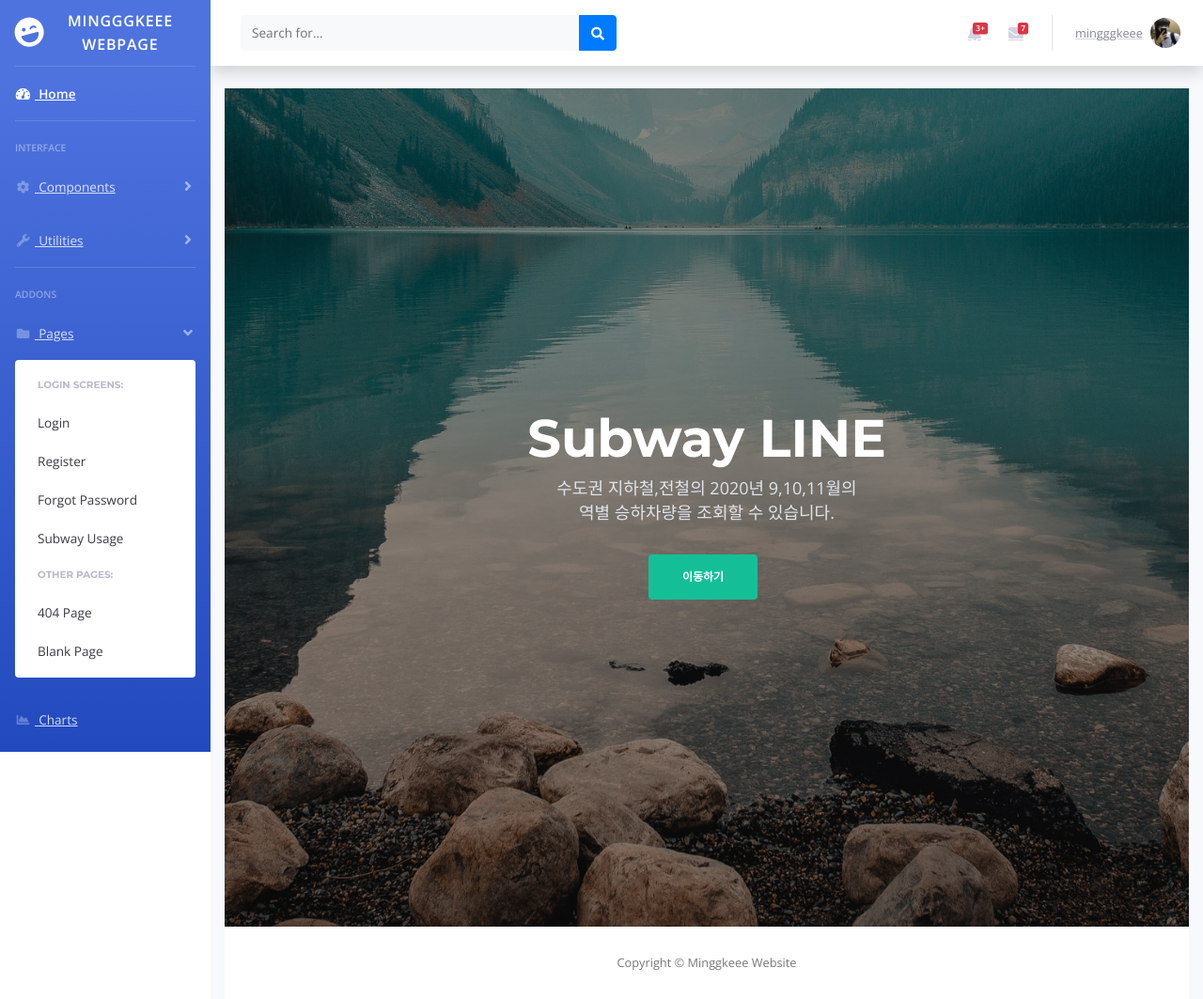
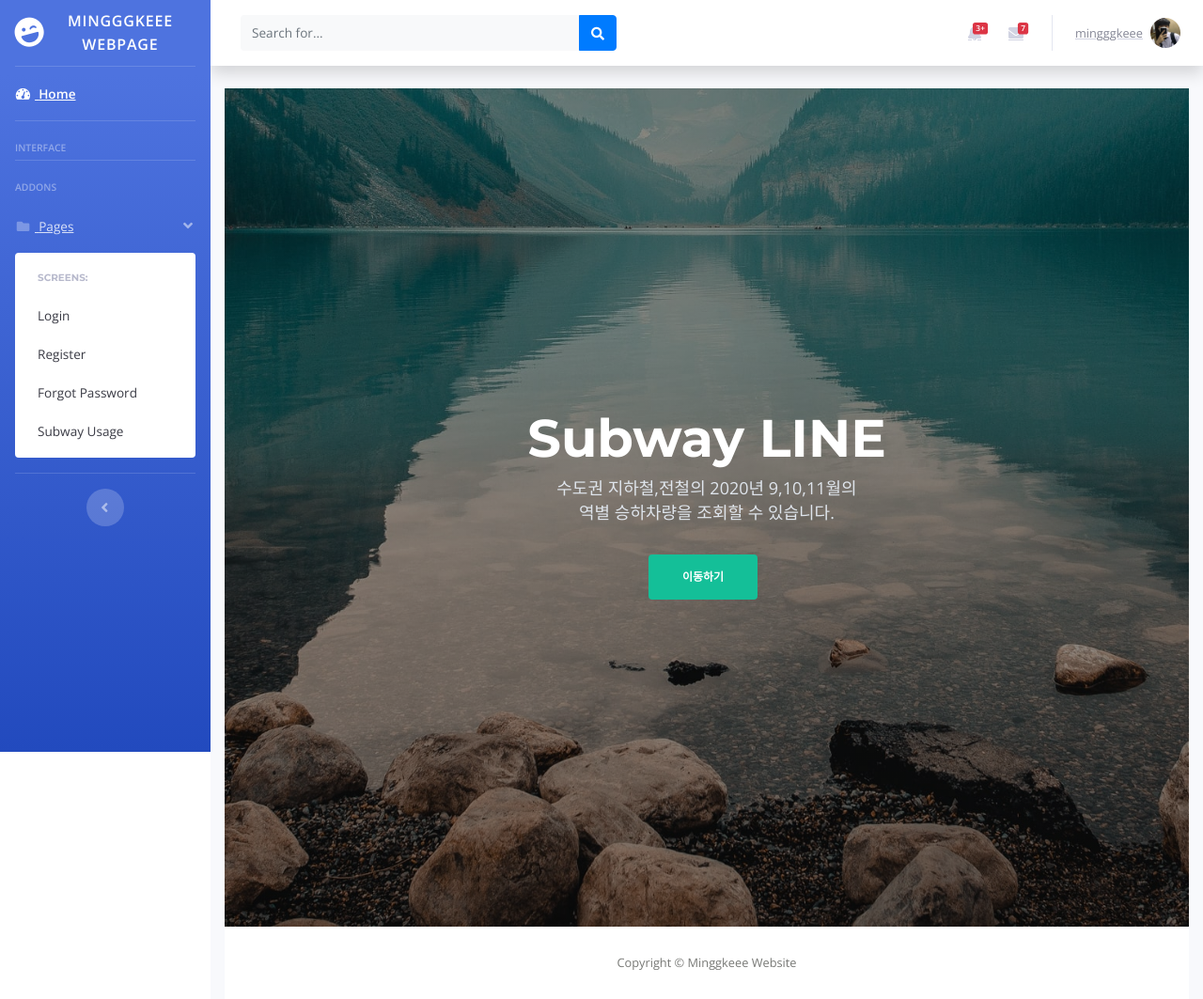
Before and after one commit to mingggkeee/Subway_Usage-WebProject-Django, a Django app: page / in a window 1280 px wide, after a click on "Pages". Shown: the whole page at 94% size. Run offline with Django 3.2, Linux system fonts and the light colour scheme; some libraries are stand-ins or nearby versions.

Commit message:
'2021-01-11'

```diff
--- a/project1/subwayusage/subwayusage_repository.py
+++ b/project1/subwayusage/subwayusage_repository.py
@@ -10,7 +10,7 @@ class UsageRepository:
         conn = pymysql.connect(**self.connection_info)
         cursor = conn.cursor()
 
-        sql = 'select distinct SubLine, SubStation from subway_usages6 where SubStation like %s'
+        sql = 'select distinct SubLine, SubStation from subway_usages8 where SubStation like %s'
         cursor.execute(sql, ("%" + name_key + "%",))
 
         rows = cursor.fetchall()
@@ -31,7 +31,7 @@ class UsageRepository:
         conn = pymysql.connect(**self.connection_info)
         cursor = conn.cursor()
 
-        sql = 'select Date, SubLine, SubStation, pay_pass_on_board, free_pass_on_board, pass_on_board, pay_dise_pass, free_dise_pass, dise_pass from subway_usages6 where SubStation like %s'
+        sql = 'select Date, SubLine, SubStation, pay_pass_on_board, free_pass_on_board, pass_on_board, pay_dise_pass, free_dise_pass, dise_pass from subway_usages8 where SubStation like %s'
         cursor.execute(sql, ("%" + station + "%",))
 
         rows = cursor.fetchall()
@@ -54,7 +54,7 @@ class UsageRepository:
         conn = pymysql.connect(**self.connection_info)
         cursor = conn.cursor()
 
-        sql = "select Date, SubLine, SubStation, pass_on_board, dise_pass from subway_usages where SubStation = %s"
+        sql = "select Date, SubLine, SubStation, pass_on_board, dise_pass from subway_usages8 where SubStation = %s"
         cursor.execute(sql, (SubStation,))
 
         row = cursor.fetchone() # 반환 값은 tuple (...)
--- a/project1/templates/base.html
+++ b/project1/templates/base.html
@@ -54,7 +54,7 @@
             </div>
 
             <!-- Nav Item - Pages Collapse Menu -->
-            <li class="nav-item">
+            <!-- <li class="nav-item">
                 <a class="nav-link collapsed" href="#" data-toggle="collapse" data-target="#collapseTwo"
                     aria-expanded="true" aria-controls="collapseTwo">
                     <i class="fas fa-fw fa-cog"></i>
@@ -67,10 +67,10 @@
                         <a class="collapse-item" href="cards.html">Cards</a>
                     </div>
                 </div>
-            </li>
+            </li> -->
 
             <!-- Nav Item - Utilities Collapse Menu -->
-            <li class="nav-item">
+            <!-- <li class="nav-item">
                 <a class="nav-link collapsed" href="#" data-toggle="collapse" data-target="#collapseUtilities"
                     aria-expanded="true" aria-controls="collapseUtilities">
                     <i class="fas fa-fw fa-wrench"></i>
@@ -86,7 +86,7 @@
                         <a class="collapse-item" href="utilities-other.html">Other</a>
                     </div>
                 </div>
-            </li>
+            </li> -->
 
             <!-- Divider -->
             <hr class="sidebar-divider">
@@ -105,32 +105,32 @@
                 </a>
                 <div id="collapsePages" class="collapse" aria-labelledby="headingPages" data-parent="#accordionSidebar">
                     <div class="bg-white py-2 collapse-inner rounded">
-                        <h6 class="collapse-header">Login Screens:</h6>
+                        <h6 class="collapse-header">Screens:</h6>
                         <a class="collapse-item" href="login.html">Login</a>
                         <a class="collapse-item" href="register.html">Register</a>
                         <a class="collapse-item" href="forgot-password.html">Forgot Password</a>
                         <a class="collapse-item" href="http://localhost:8000/subwayusage/">Subway Usage</a>
                         <div class="collapse-divider"></div>
-                        <h6 class="collapse-header">Other Pages:</h6>
+                        <!-- <h6 class="collapse-header">Other Pages:</h6>
                         <a class="collapse-item" href="404.html">404 Page</a>
-                        <a class="collapse-item" href="blank.html">Blank Page</a>
+                        <a class="collapse-item" href="blank.html">Blank Page</a> -->
                     </div>
                 </div>
             </li>
 
             <!-- Nav Item - Charts -->
-            <li class="nav-item">
+            <!-- <li class="nav-item">
                 <a class="nav-link" href="charts.html">
                     <i class="fas fa-fw fa-chart-area"></i>
                     <span>Charts</span></a>
-            </li>
+            </li> -->
 
             <!-- Nav Item - Tables -->
-            <li class="nav-item">
+            <!-- <li class="nav-item">
                 <a class="nav-link" href="tables.html">
                     <i class="fas fa-fw fa-table"></i>
                     <span>Tables</span></a>
-            </li>
+            </li> -->
 
             <!-- Divider -->
             <hr class="sidebar-divider d-none d-md-block">
```
Also changed, not shown: project1/subwayusage/templates/subwayusage/home.html (+8 -103 lines), subway.csv, 1 other file.
